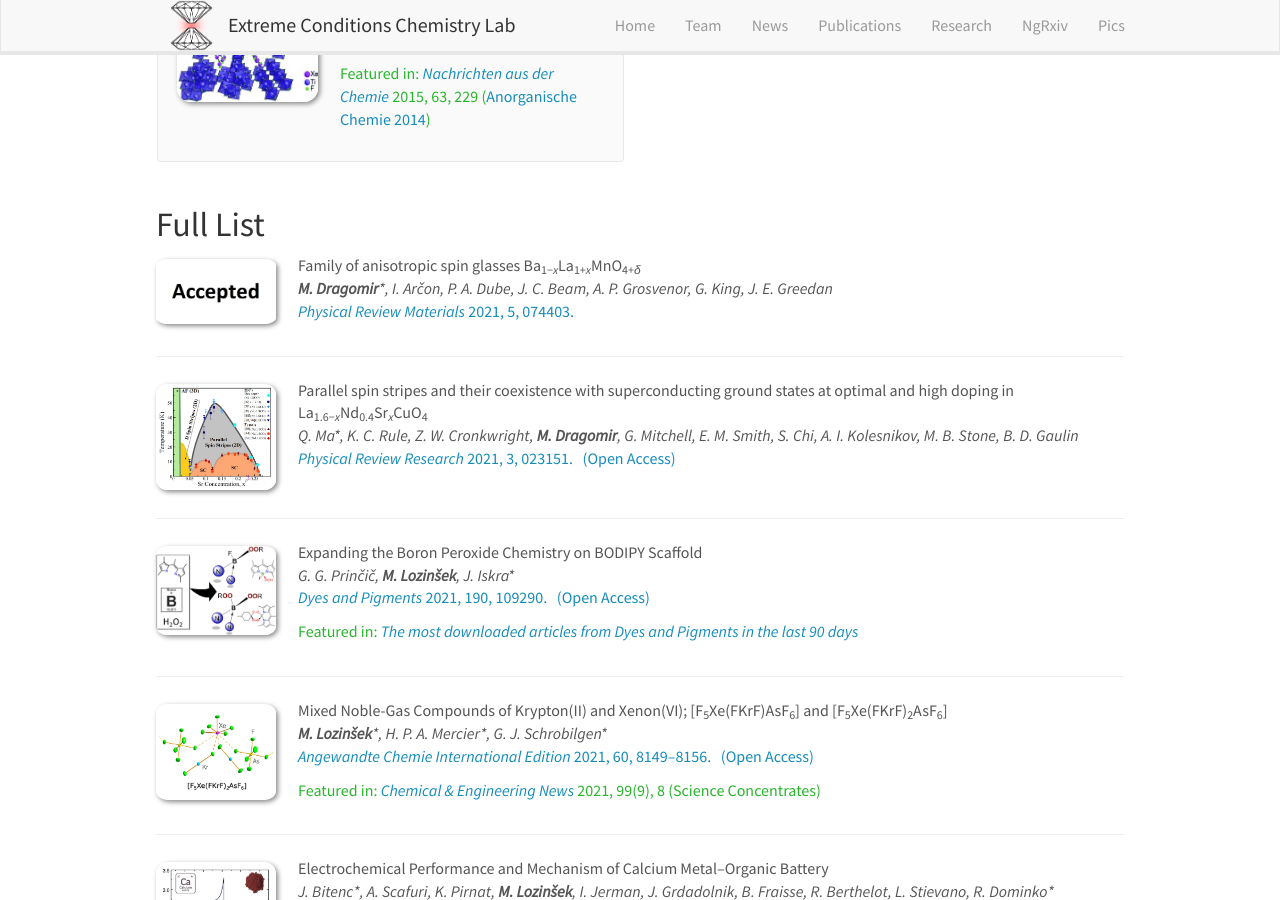
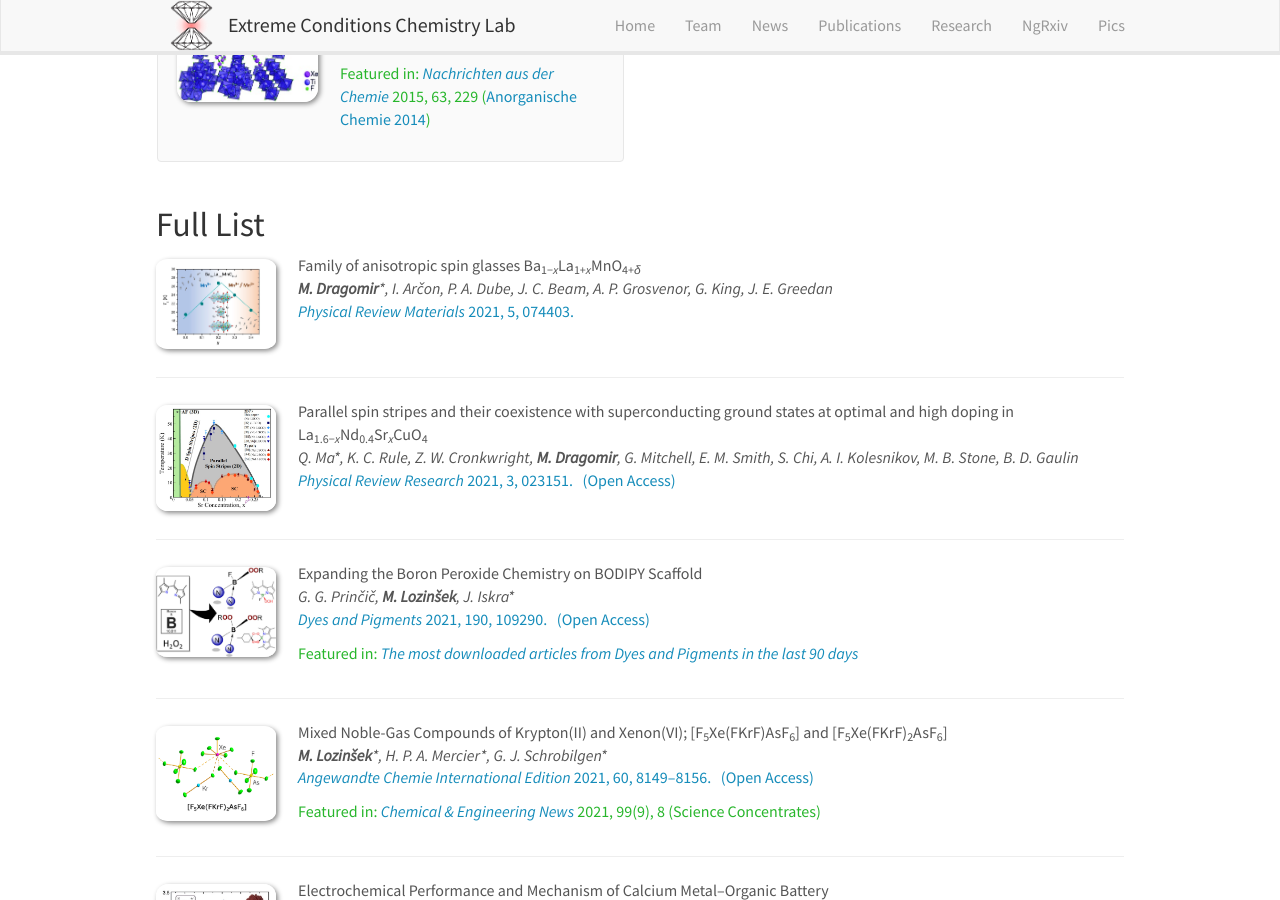
Before and after one commit to eccl-jsi/eccl-jsi.github.io, a Jekyll site: the page built from _pages/publications.md, in a window 1280 px wide and 900 px high, scrolled down 1381 px. Built offline with Jekyll 4.4.1, drawn with Linux system fonts in a browser that asks for light colours; nearby versions of some CDN libraries.

Commit message:
Update publist.yml

```diff
--- a/_data/publist.yml
+++ b/_data/publist.yml
@@ -3,7 +3,7 @@
   authors: "<b>M. Dragomir</b>*, I. Arčon, P. A. Dube, J. C. Beam, A. P. Grosvenor, G. King, J. E. Greedan"
   description: ""
   highlight: 0
-  image: Accepted.jpg
+  image: PRM2021-TOC.jpg
   link:
     display: "<i>Physical Review Materials</i> 2021, 5, 074403."
     url: "https://doi.org/10.1103/PhysRevMaterials.5.074403"
```
